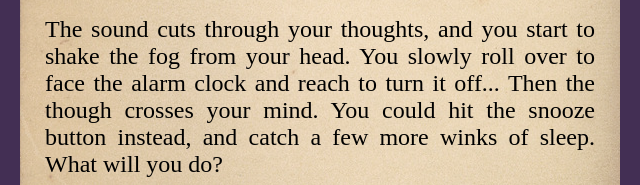
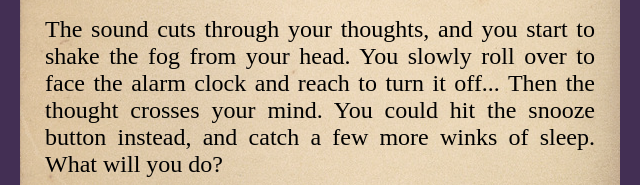
Before and after one commit to naomis-archive/text-adventure, a plain HTML site: page pages/Prologue/1.html in a window 1280 px wide. Shown: the part 412-597 px from the top of the page, 320-960 px from the left. Drawn offline with Linux system fonts and the light colour scheme.

Commit message:
Update 1.html

```diff
--- a/pages/Prologue/1.html
+++ b/pages/Prologue/1.html
@@ -21,7 +21,7 @@
       <p>
         The sound cuts through your thoughts, and you start to shake the fog
         from your head. You slowly roll over to face the alarm clock and reach
-        to turn it off... Then the though crosses your mind. You could hit the
+        to turn it off... Then the thought crosses your mind. You could hit the
         snooze button instead, and catch a few more winks of sleep. What will
         you do?
       </p>
```
